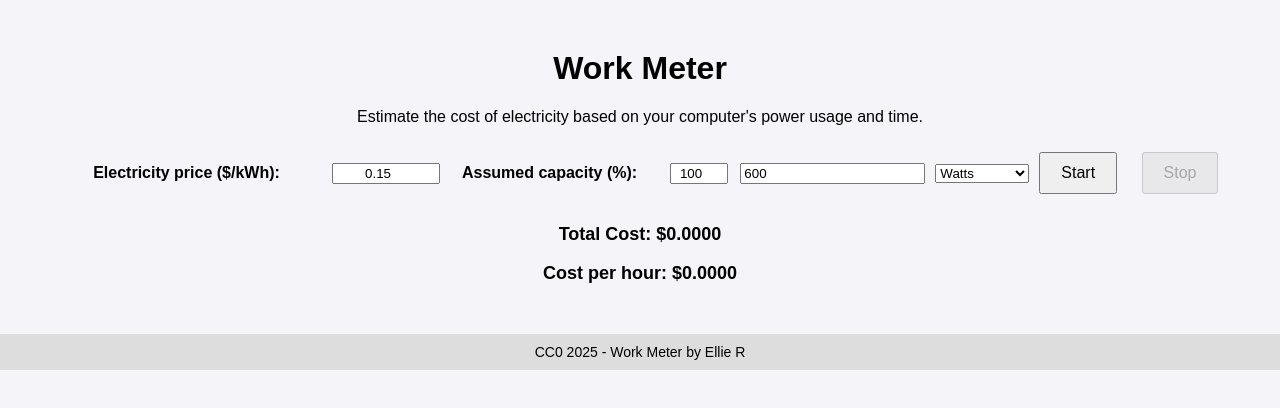
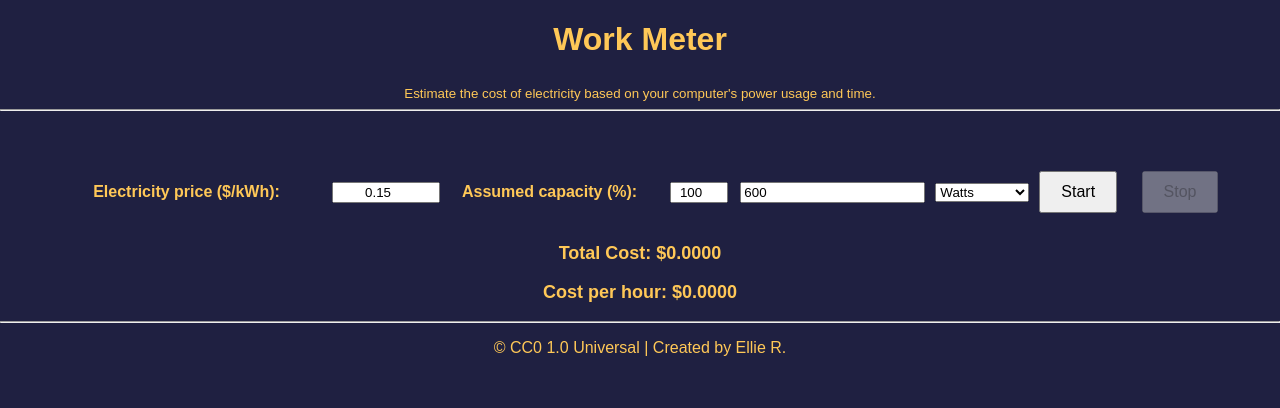
Before and after one commit to bunniico/WorkCounter, a plain HTML site: page index.html in a window 1280 px wide. Drawn offline with Linux system fonts and the light colour scheme.

Commit message:
Style update
Move header and footer to semantic elements, add theme colors

```diff
--- a/index.html
+++ b/index.html
@@ -12,10 +12,13 @@
         <link rel="stylesheet" href="./styles/style.css">
         <title>Work Meter</title>
     </head>
+    <header>
+        <h1>Work Meter</h1>
+        <sub>Estimate the cost of electricity based on your computer's power usage and time.</sub>
+        <hr>
+    </header>
     <body>
         <div class="container">
-            <h1>Work Meter</h1>
-            <p>Estimate the cost of electricity based on your computer's power usage and time.</p>
             <button id="startButton">Start</button>
             <button id="stopButton" disabled>Stop</button>
             <div class="output">
@@ -25,4 +28,8 @@
         </div>
         <script src="./scripts/script.js"></script>
     </body>
+    <footer>
+        <hr>
+        <p>&copy; CC0 1.0 Universal | Created by Ellie R.</p>
+    </footer>
 </html>
--- a/scripts/script.js
+++ b/scripts/script.js
@@ -157,11 +157,3 @@ stopButton.addEventListener('click', () => {
     startButton.disabled = false;
     stopButton.disabled = true;
 });
-
-const footer = document.createElement('footer');
-footer.style.marginTop = '50px';
-footer.style.padding = '10px';
-footer.style.backgroundColor = '#ddd';
-footer.style.fontSize = '14px';
-footer.textContent = 'CC0 2025 - Work Meter by Ellie R';
-document.body.appendChild(footer);
--- a/styles/style.css
+++ b/styles/style.css
@@ -1,9 +1,16 @@
+:root {
+    --primary-color: #1F2041;
+    --secondary-color: #FFC857;
+    --teritary-color: #4B3F72;
+}
+
 body {
     font-family: Arial, sans-serif;
     text-align: center;
     margin: 0;
     padding: 0;
-    background-color: #f4f4f9;
+    background-color: var(--primary-color);
+    color: var(--secondary-color);
 }
 .container {
     margin-top: 50px;
```
